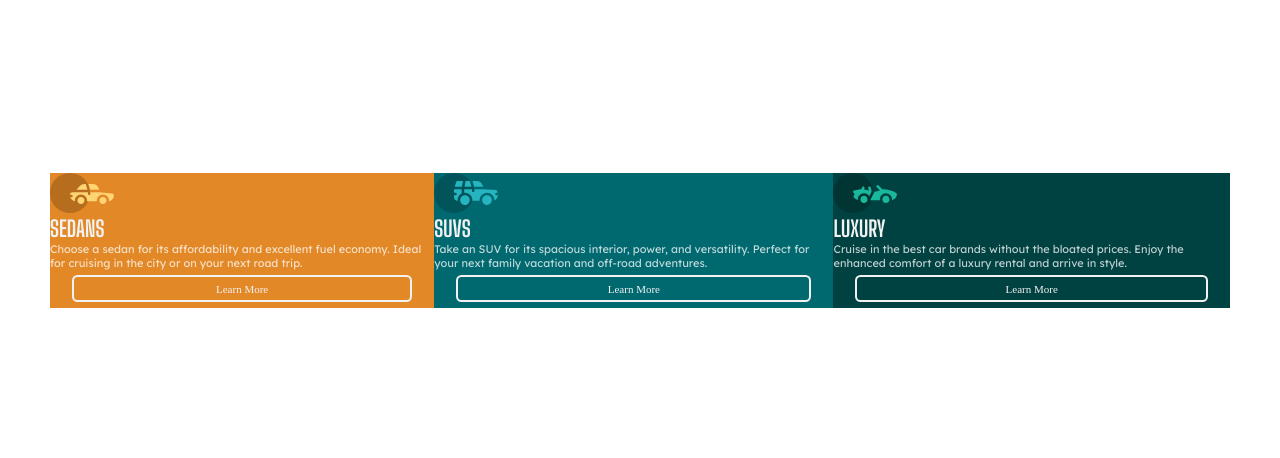
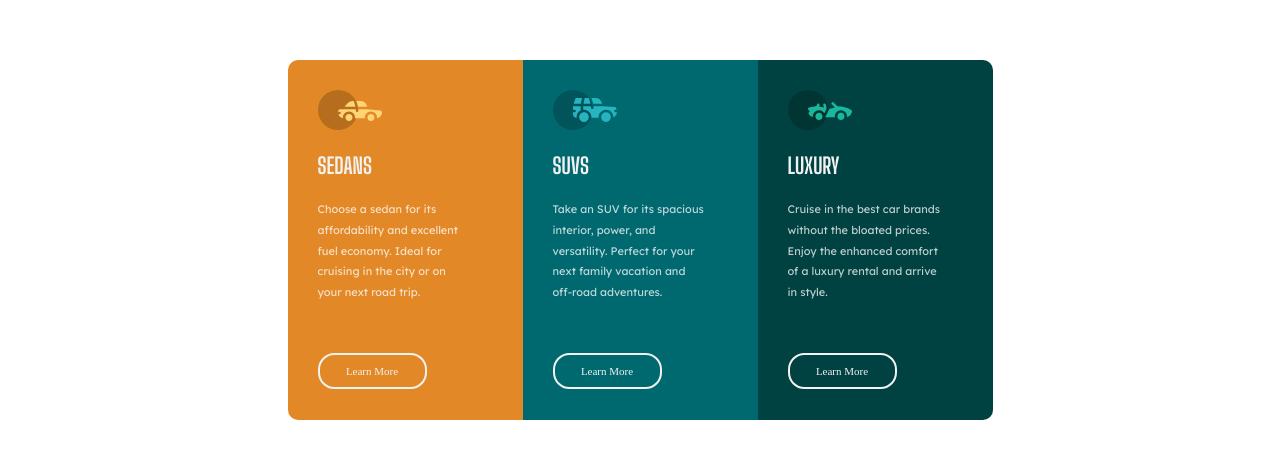
Before and after one commit to PeterTk72/3-column-preview-card-component-main, a plain HTML site: page index.html in a window 1280 px wide. Shown: the part 160-618 px from the top of the page. Drawn offline with Linux system fonts and the light colour scheme.

Commit message:
Updating files

```diff
--- a/index.html
+++ b/index.html
@@ -28,7 +28,7 @@
     <title>3-column preview card component</title>
   </head>
   <body>
-    <div class="left">
+    <div id="left" class="total">
       <img src="images/icon-sedans.svg" alt="icon-sedans" />
       <h1>SEDANS</h1>
       <p>
@@ -38,7 +38,7 @@
       <a href="">Learn More</a>
     </div>
 
-    <div class="middle">
+    <div id="middle" class="total">
       <img src="images/icon-suvs.svg" alt="icon-suvs" />
       <h1>SUVS</h1>
       <p>
@@ -48,7 +48,7 @@
       <a href="">Learn More</a>
     </div>
 
-    <div class="right">
+    <div id="right" class="total">
       <img src="images/icon-luxury.svg" alt="icon-luxury" />
       <h1>LUXURY</h1>
       <p>
--- a/style.css
+++ b/style.css
@@ -28,7 +28,7 @@
 body {
   display: flex;
   flex-flow: row;
-  justify-content: flex-end;
+  justify-content: center;
   align-items: center;
   /* width: 90vh; */
   height: 100vh;
@@ -40,31 +40,44 @@ body {
 h1 {
   font-family: "Big Shoulders Display", cursive;
   color: var(--color-very-light-gray);
+  padding-top: 20px;
+  padding-bottom: 20px;
 }
 
 p {
   font-family: "Lexend Deca", sans-serif;
   color: var(--color-transparent-white);
+  padding-right: 20px;
+  padding-bottom: 50px;
+  line-height: 1.3rem;
 }
 
-.left {
+#left {
   background: var(--color-bright-orange);
+  border-radius: 10px 0 0 10px;
 }
 
-.middle {
+#middle {
   background: var(--color-dark-cyan);
 }
 
-.right {
+#right {
   background: var(--color-very-dark-cyan);
+  border-radius: 0 10px 10px 0;
+}
+
+.total {
+  width: 235px;
+  height: 360px;
+  padding: 30px;
 }
 
 a {
   display: block;
   border: 2px solid;
-  border-radius: 0.5em;
-  padding: 0.5em 1em;
-  margin: 0.5em 2em;
+  border-radius: 1.5em;
+  padding: 0.9em 1em;
+  margin-right: 6em;
   color: var(--color-very-light-gray);
   text-decoration: none;
   text-align: center;
```
